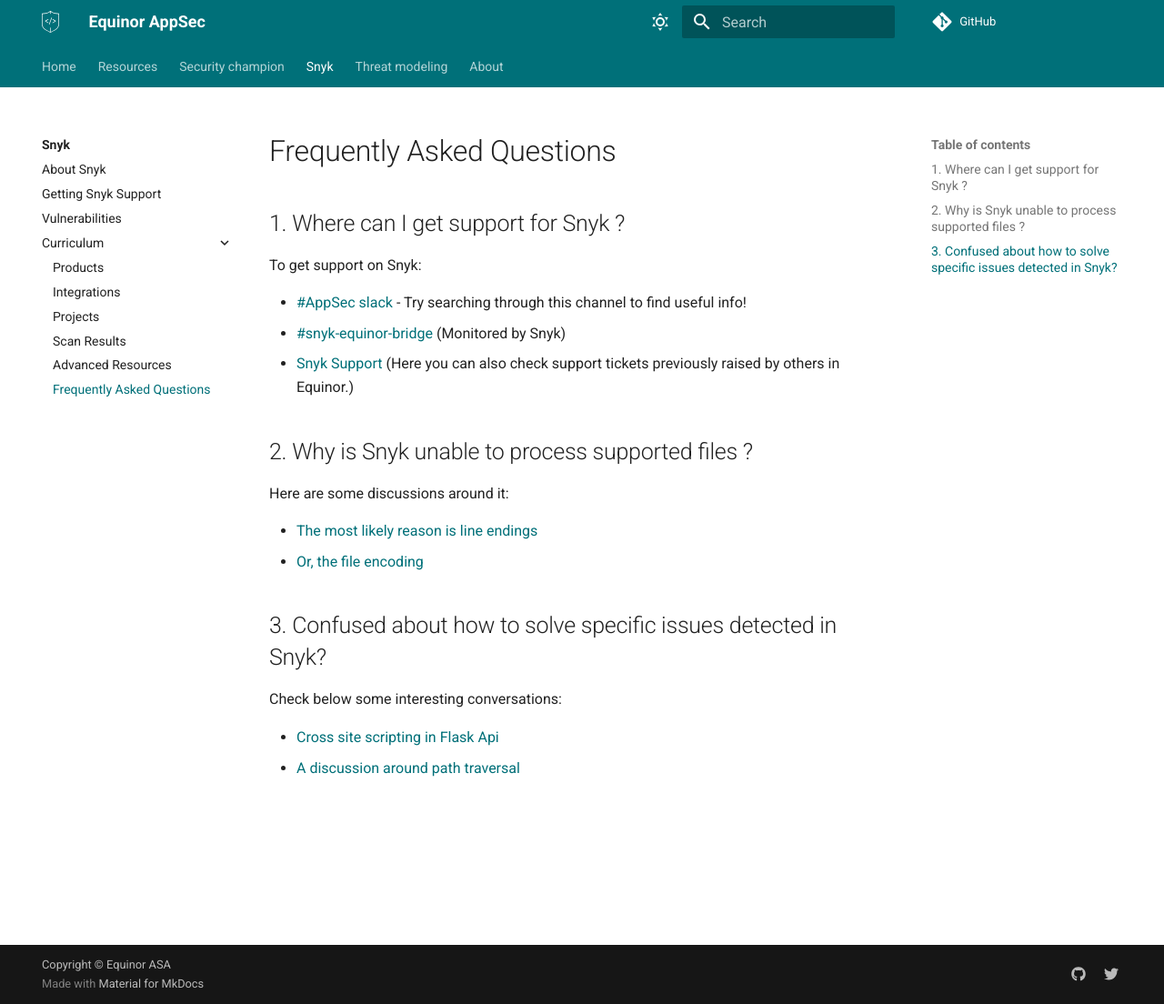
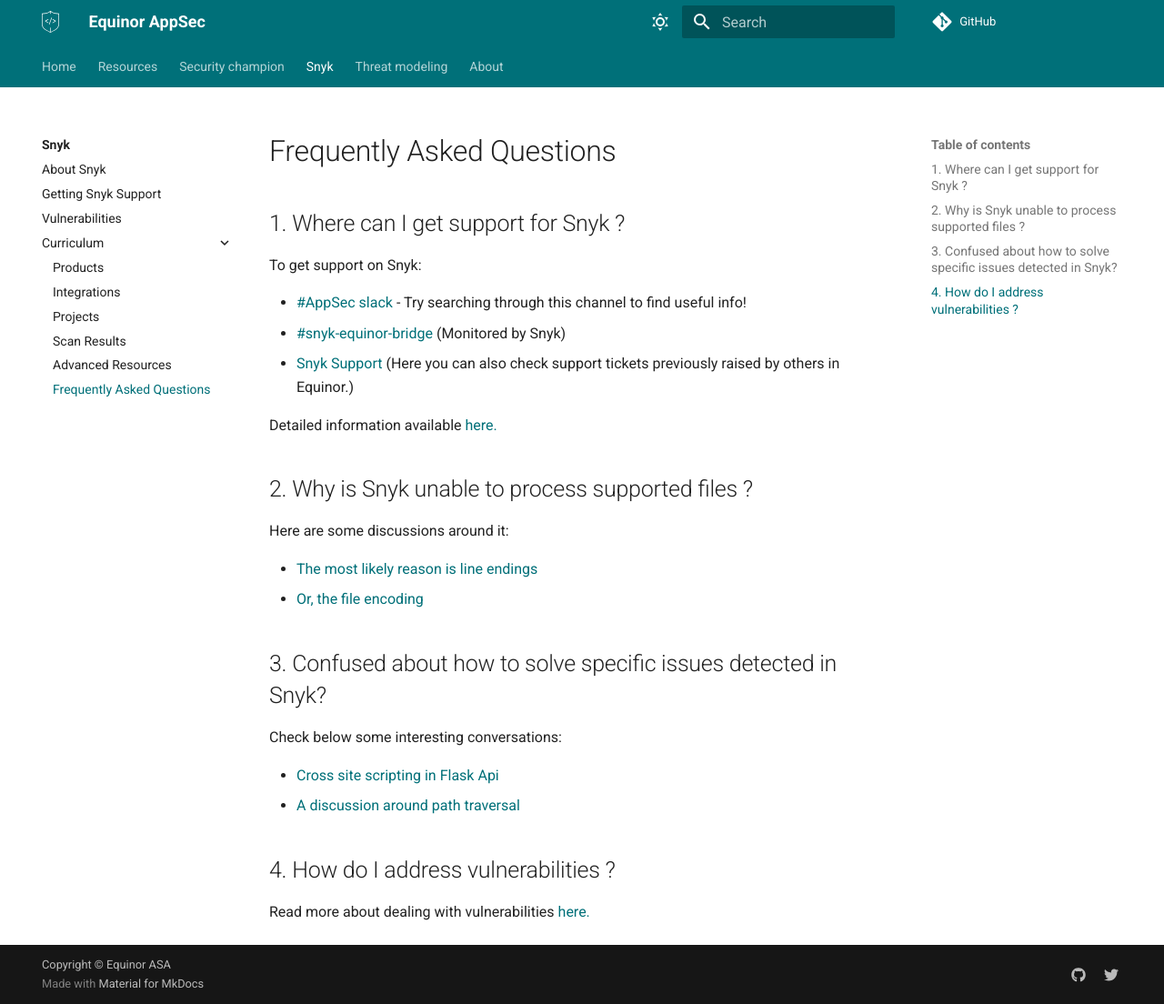
Before and after one commit to equinor/appsec, an MkDocs documentation site: the page built from docs/snyk/curriculum/6-faq.md, in a window 1280 px wide and 1104 px high. Shown: the whole window at 91% size. Built offline with MkDocs 1.6.1 and Material for MkDocs 9.7.7, drawn with Linux system fonts in a browser that asks for light colours; some web fonts are replaced; comment, search, counter and statistics services are not loaded.

Commit message:
updated faq and snyk support

```diff
--- a/docs/snyk/curriculum/6-faq.md
+++ b/docs/snyk/curriculum/6-faq.md
@@ -6,6 +6,8 @@
 -   [#AppSec slack](https://equinor.slack.com/archives/CMM6FSW5V) - Try searching through this channel to find useful info!
 -   [#snyk-equinor-bridge](https://equinor.slack.com/archives/C019LBMKJPL) (Monitored by Snyk)
 -   [Snyk Support](https://support.snyk.io/hc/en-us) (Here you can also check support tickets previously raised by others in Equinor.)
+
+Detailed information available [here.](../3-snyk_support.md)
 
 ## 2. Why is Snyk unable to process supported files ?
 Here are some discussions around it:
@@ -18,3 +20,6 @@
 
 -   [Cross site scripting in Flask Api](https://equinor.slack.com/archives/CMM6FSW5V/p1694177329826129)
 -   [A discussion around path traversal](https://equinor.slack.com/archives/CMM6FSW5V/p1678959767870559)
+
+## 4. How do I address vulnerabilities ?
+Read more about dealing with vulnerabilities [here.](../4-vulnerabilities.md)
```
Also changed, not shown: docs/snyk/3-snyk_support.md (+1 -1 lines).
